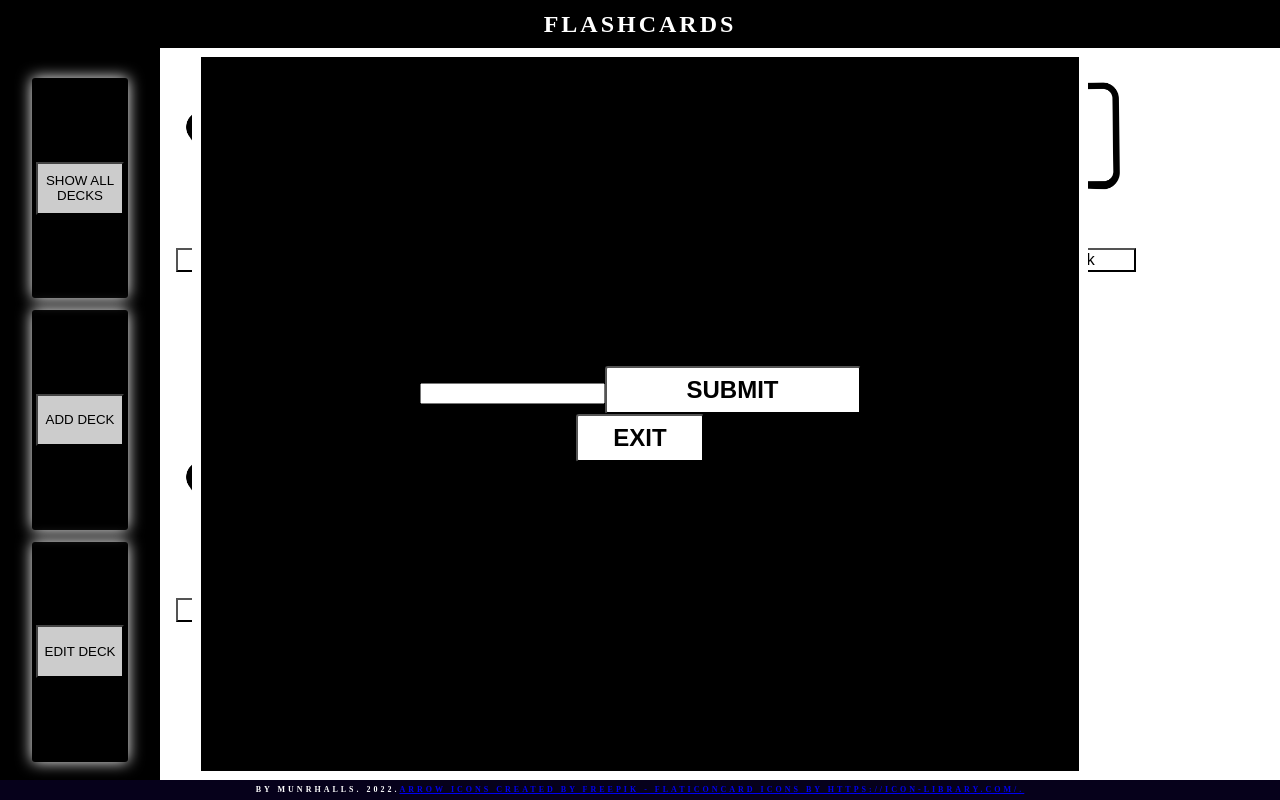
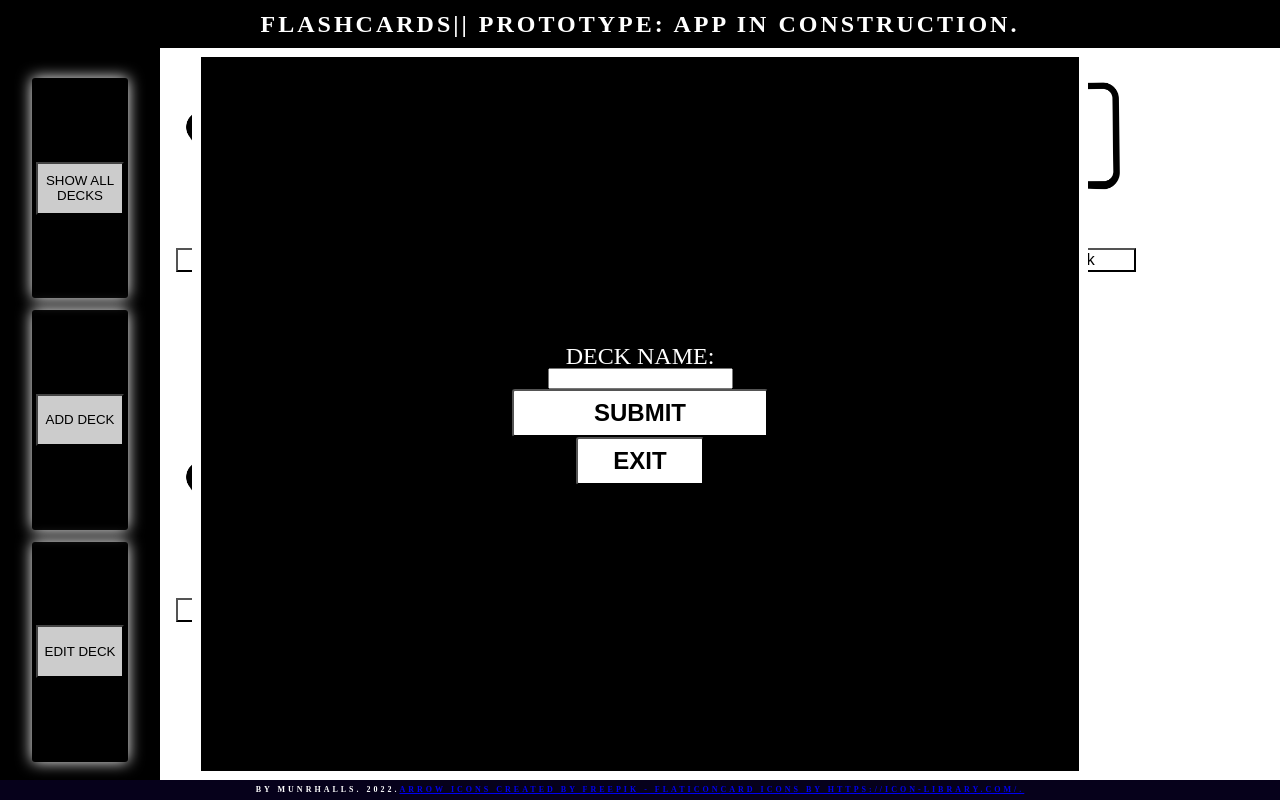
Before and after one commit to munrhalls/Oxus-Flashcards, a React (Create React App) app: page / in a window 1280 px wide. Both pictures are taken after a click on the button "ADD DECK". Built offline with nearby package versions, Linux system fonts and the light colour scheme.

Commit message:
mock for checks, clone deep decks

```diff
--- a/src/App.css
+++ b/src/App.css
@@ -2,6 +2,7 @@
 @import './Flashcards/Flashcards.css';
 @import './Modals/Modals.css';
 @import './Decks/Decks.css';
+@import './Modals/AddDeck.css';
 
 * {
     box-sizing: border-box;
--- a/src/App.js
+++ b/src/App.js
@@ -161,7 +161,7 @@ function App() {
       let deck = {
         id: uuidv4(),
         name: i,
-        flashcards: flashcards,
+        flashcards: cloneDeep(flashcards),
       };
       decks.push(deck);
     }
@@ -200,10 +200,16 @@ function App() {
   }
   return (
     <div className="App">
-      <header className="Header">Flashcards</header>
+      <header className="Header">
+        Flashcards
+        <h6>|| PROTOTYPE: APP IN CONSTRUCTION.</h6>
+      </header>
       <main className="Main">
         <div className="Aside">
-          <ModalBtns setModalOpen={(modalOpen) => setModalOpen(modalOpen)} />
+          <ModalBtns
+            setModalOpen={(modalOpen) => setModalOpen(modalOpen)}
+            setActiveDeck={(activeDeck) => setActiveDeck(activeDeck)}
+          />
         </div>
         <div className="Centerstage">
           {!activeDeck ? (
--- a/src/Decks/SymbolDeck.js
+++ b/src/Decks/SymbolDeck.js
@@ -3,7 +3,10 @@ import img from "./../Assets/cards.png";
 
 export const SymbolDeck = ({ deck, setActiveDeck }) => {
   return (
-    <div className="SymbolDecks__deck" onClick={() => setActiveDeck(deck)}>
+    <div
+      className="SymbolDecks__deck"
+      onClick={() => setActiveDeck(() => deck)}
+    >
       <img className="SymbolDecks__deck__img" src={img} />
       <h3 className="SymbolDecks__deck__title">{deck.name}</h3>
       <button className="SymbolDecks__openDeckBtn">Open deck</button>
--- /dev/null
+++ b/src/Modals/AddDeck.css
@@ -0,0 +1,46 @@
+.AddDeck {
+    display: flex;
+    flex-direction: column;
+    justify-content: center;
+    align-items: center;
+}
+.AddDeck__form {
+    display: flex;
+    flex-direction: column;
+    justify-content: center;
+    align-items: center;
+}
+.AddDeck__nameLabel {
+    font-size: 1.5rem;
+    color: #fff;
+}
+.AddDeck__submit__container {
+    margin: 0;
+    display: flex;
+    justify-content: center;
+    align-items: flex-start;
+}
+.AddDeck__submit {
+    cursor: pointer;
+    width: 16rem;
+    background-color: transparent;
+    background: transparent;
+    border-radius: 3px;
+    font-size: 1.5rem;
+    padding: 0.5rem;
+    font-weight: bold;
+    text-transform: uppercase;
+    background-color: #fff;
+}
+.AddDeck__closeBtn {
+    cursor: pointer;
+    width: 8rem;
+    background-color: transparent;
+    background: transparent;
+    border-radius: 3px;
+    font-size: 1.5rem;
+    padding: 0.5rem;
+    font-weight: bold;
+    text-transform: uppercase;
+    background-color: #fff;
+}
--- a/src/Modals/AddDeck.js
+++ b/src/Modals/AddDeck.js
@@ -15,9 +15,14 @@ export const AddDeck = ({ decks, setDecks, closeModal }) => {
   }
   return (
     <div className="AddDeck">
-      <form onSubmit={(e) => handleSubmit(e)}>
+      <form className="AddDeck__form" onSubmit={(e) => handleSubmit(e)}>
+        <label className="AddDeck__nameLabel" for="deckName">
+          DECK NAME:
+        </label>
         <input
           type="text"
+          name="deckName"
+          id="deckName"
           value={deckName}
           onChange={(e) => setDeckName(e.target.value)}
         />
--- a/src/Modals/ModalBtns.js
+++ b/src/Modals/ModalBtns.js
@@ -1,10 +1,13 @@
 import React from "react";
 
-export const ModalBtns = ({ setModalOpen }) => {
+export const ModalBtns = ({ setModalOpen, setActiveDeck }) => {
   return (
     <div className="Modal__containerBtns">
       <div className="Modal__containerBtns__container">
-        <button className="Modal__containerBtns__container__btn">
+        <button
+          className="Modal__containerBtns__container__btn"
+          onClick={() => setActiveDeck(false)}
+        >
           SHOW ALL DECKS
         </button>
       </div>
--- a/src/Modals/Modals.css
+++ b/src/Modals/Modals.css
@@ -52,42 +52,6 @@
    color: #000;
 }
 
-.AddDeck {
-    display: flex;
-    flex-direction: column;
-    justify-content: center;
-    align-items: center;
-}
-.AddDeck__submit__container {
-    margin: 0;
-    display: flex;
-    justify-content: center;
-    align-items: flex-start;
-}
-.AddDeck__submit {
-    cursor: pointer;
-    width: 16rem;
-    background-color: transparent;
-    background: transparent;
-    border-radius: 3px;
-    font-size: 1.5rem;
-    padding: 0.5rem;
-    font-weight: bold;
-    text-transform: uppercase;
-    background-color: #fff;
-}
-.AddDeck__closeBtn {
-    cursor: pointer;
-    width: 8rem;
-    background-color: transparent;
-    background: transparent;
-    border-radius: 3px;
-    font-size: 1.5rem;
-    padding: 0.5rem;
-    font-weight: bold;
-    text-transform: uppercase;
-    background-color: #fff;
-}
 .Flashcards__form__container {
 }
 
```
